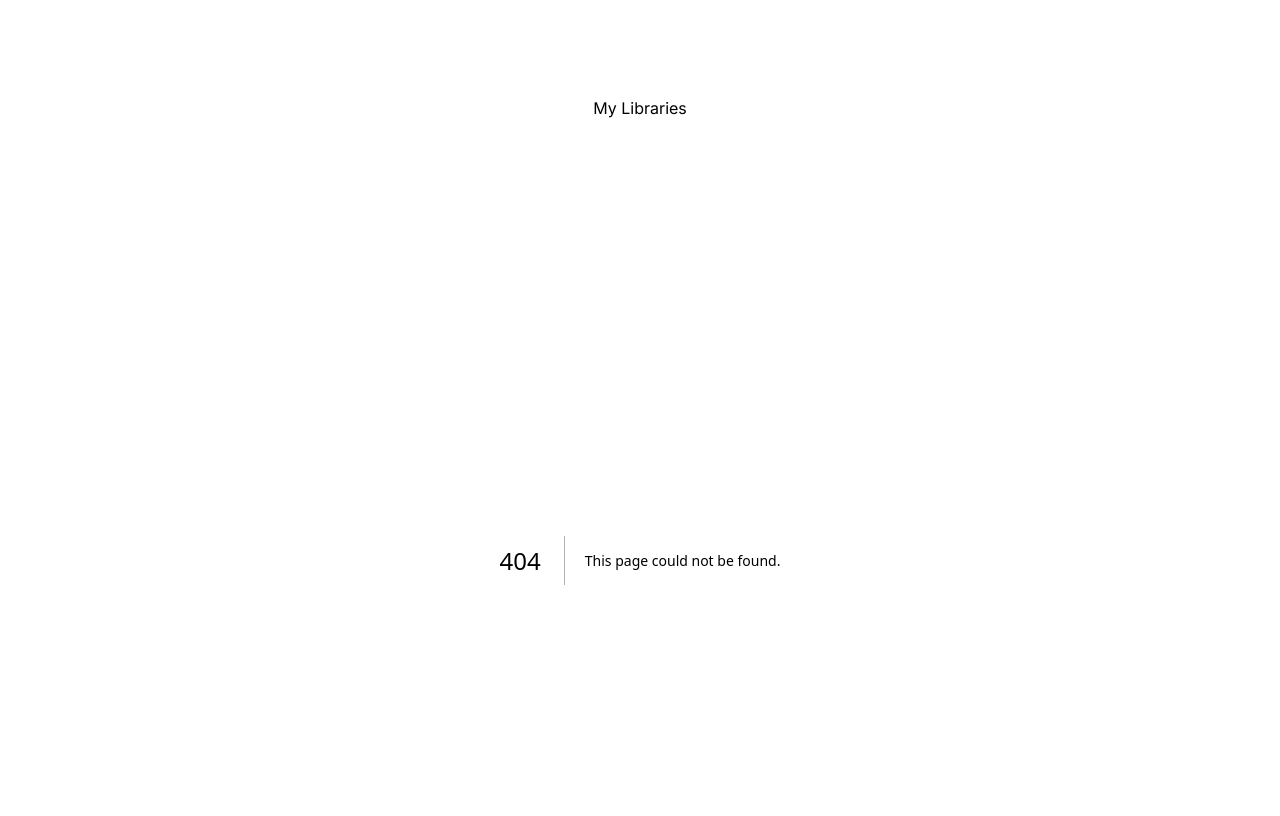
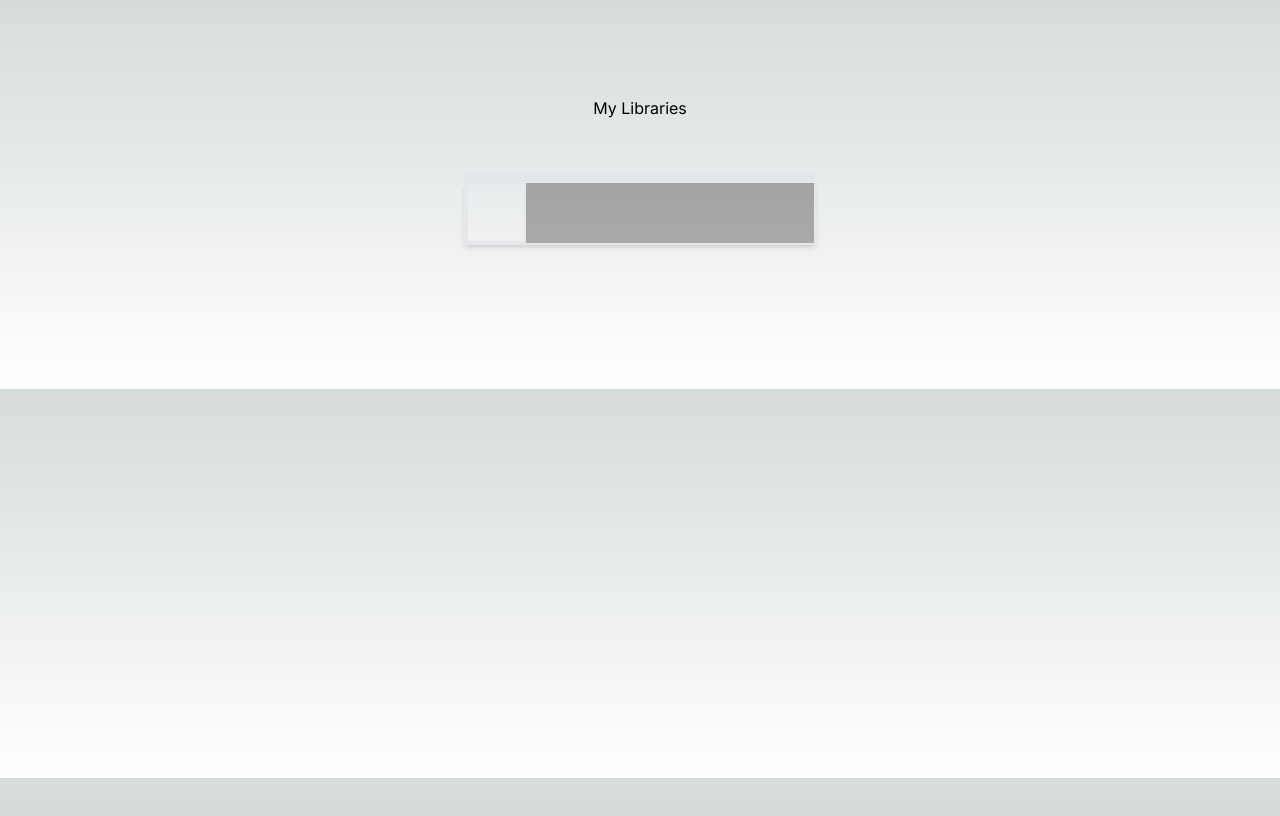
Before and after one commit to YDayeon/my-libraries, a Next.js app: page /mini-map in a window 1280 px wide. Before the commit this address had no page. Shown: the top 816 px of the page. Built offline with nearby package versions, Linux system fonts and the light colour scheme.

Commit message:
feat: minimap

```diff
--- a/package.json
+++ b/package.json
@@ -20,6 +20,7 @@
     "postcss": "8.4.29",
     "react": "18.2.0",
     "react-dom": "18.2.0",
+    "styled-components": "^6.0.7",
     "tailwind-scrollbar-hide": "^1.1.7",
     "tailwindcss": "3.3.3",
     "typescript": "5.2.2",
--- /dev/null
+++ b/src/app/mini-map/Minimap.tsx
@@ -0,0 +1,39 @@
+import Image from 'next/image';
+import React, { TouchEvent, useEffect, useRef } from 'react';
+
+type Props = {
+  touchMoveMinimap: (event: TouchEvent<HTMLDivElement>) => void;
+  positionX: number;
+  setMaxOffsetWidth: (width: number) => void;
+};
+
+const MiniMap = React.forwardRef<HTMLDivElement, Props>(
+  ({ touchMoveMinimap, positionX, setMaxOffsetWidth }, minimapBoxRef) => {
+    const maxWidthRef = useRef<HTMLDivElement>(null);
+
+    useEffect(() => {
+      if (maxWidthRef.current) {
+        setMaxOffsetWidth(maxWidthRef.current?.offsetWidth - 56 - 4);
+      }
+    }, [maxWidthRef.current]);
+    return (
+      <div
+        ref={maxWidthRef}
+        className='border-box relative h-16 w-full overflow-hidden border-2 border-primary shadow-md'
+        onTouchMove={touchMoveMinimap}
+      >
+        <div
+          ref={minimapBoxRef}
+          className='box-content h-14 w-14 border-2 border-primary outline outline-[500px] outline-black/30'
+          style={{
+            position: 'absolute',
+            left: `${positionX}px`,
+          }}
+        ></div>
+      </div>
+    );
+  }
+);
+
+MiniMap.displayName = 'MiniMap';
+export default MiniMap;
--- /dev/null
+++ b/src/app/mini-map/Monitoring.tsx
@@ -0,0 +1,44 @@
+import { FocusEvent, TouchEvent } from 'react';
+import styled from 'styled-components';
+import Image from 'next/image';
+import { TOnClickDevice, TOptionalClassList } from './page';
+
+type Props = {
+  transformPositionX: number;
+  onClickDevice?: TOnClickDevice;
+  onBlur?: (e: FocusEvent<HTMLButtonElement>) => void;
+  optionalClassList: TOptionalClassList;
+  touchStartMonitoring: (event: TouchEvent<HTMLDivElement>) => void;
+  touchMoveMonitoring: (event: TouchEvent<HTMLDivElement>) => void;
+};
+
+const ImageContainer = styled.div`
+  width: 100%;
+  position: relative;
+  ::after {
+    content: '';
+    display: block;
+    padding-bottom: 100%;
+  }
+`;
+
+function Monitoring({
+  transformPositionX,
+  touchStartMonitoring,
+  touchMoveMonitoring,
+}: Props) {
+  return (
+    <div className='relative flex w-full justify-center overflow-hidden border-2 border-primary shadow-md'>
+      <ImageContainer>
+        <span className='absolute left-2 top-2 z-10 flex items-center justify-center rounded-md border-1 border-primary bg-white px-1.5 text-base text-primary'>
+          복도
+        </span>
+        <span className='absolute bottom-2 left-2 z-10 flex items-center justify-center rounded-md border-1 border-primary bg-white px-1.5 text-base text-primary'>
+          창측
+        </span>
+      </ImageContainer>
+    </div>
+  );
+}
+
+export default Monitoring;
--- /dev/null
+++ b/src/app/mini-map/page.tsx
@@ -0,0 +1,143 @@
+'use client';
+
+import { FocusEvent, TouchEvent, useRef, useState } from 'react';
+import Monitoring from './Monitoring';
+import MiniMap from './Minimap';
+
+export type TOptionalClassList = (
+  graphicDevice: MonitoringGraphicDeviceData
+) => string;
+export type TOnClickDevice = (
+  graphicDevice: MonitoringGraphicDeviceData
+) => void;
+type TResult = {
+  ok: boolean;
+  error?: string | null;
+};
+export type MonitoringGraphicDeviceData = {
+  DVC_ID: number;
+  DVC_ALIAS_NM: string | null;
+  DVC_EXPL: string | null;
+  XAX_CORD: number | null;
+  YAX_CORD: number | null;
+  DATA_TP_SEQNO: number | null;
+  DVC_NO: number | null;
+  CTRL_NO: number | null;
+  USE_QNT_RT: number;
+  FRST_REG_DT: string;
+  LST_CHG_DT: string;
+  LOC_ID: number | null;
+  GROUP: { GRP_ID: number }[];
+};
+type Props = {
+  onClickDevice?: TOnClickDevice;
+  onBlur?: (e: FocusEvent<HTMLButtonElement>) => void;
+  containerClassList?: string;
+  optionalClassList: TOptionalClassList;
+  result?: TResult;
+  selectedDeviceList?: any;
+};
+
+function MonitoringDevice({
+  onClickDevice,
+  onBlur,
+  containerClassList,
+  optionalClassList,
+  result,
+  selectedDeviceList,
+}: Props) {
+  const [positionX, setPositionX] = useState(0);
+  const [touchStartPoint, setTouchStartPoint] = useState({
+    clientX: 0,
+    transformPositionX: 0,
+    positionX: 0,
+  });
+  const [transformPositionX, setTransformPositionX] = useState(0);
+  const [maxOffsetWidth, setMaxOffsetWidth] = useState(0);
+  const minimapBoxRef = useRef<HTMLDivElement>(null);
+
+  const touchMoveMinimap = (event: TouchEvent<HTMLDivElement>) => {
+    const { clientX } = event.touches[0];
+
+    let currentTouchPositionX = clientX - 40 - 28;
+    let transformPositionX = Math.floor(
+      (currentTouchPositionX / maxOffsetWidth) * 100
+    );
+
+    if (
+      currentTouchPositionX >= 0 &&
+      currentTouchPositionX <= maxOffsetWidth - 2
+    ) {
+      setPositionX(currentTouchPositionX);
+      setTransformPositionX(transformPositionX >= 0 ? transformPositionX : 0);
+    }
+  };
+  const touchStartMonitoring = (event: TouchEvent<HTMLDivElement>) =>
+    setTouchStartPoint({
+      clientX: event.changedTouches[0].clientX,
+      transformPositionX: transformPositionX,
+      positionX: positionX,
+    });
+  const touchMoveMonitoring = (event: TouchEvent<HTMLDivElement>) => {
+    const { clientX } = event.changedTouches[0];
+    const offsetLeft = minimapBoxRef.current?.offsetLeft;
+    const touchDifference = clientX - touchStartPoint.clientX;
+    if (!!offsetLeft || offsetLeft === 0) {
+      if ((offsetLeft <= 0 || transformPositionX <= 0) && touchDifference > 0) {
+        setPositionX(0);
+        setTransformPositionX(0);
+      } else if (
+        (offsetLeft >= maxOffsetWidth || transformPositionX >= 100) &&
+        touchDifference < 0
+      ) {
+        setPositionX(maxOffsetWidth - 2);
+        setTransformPositionX(100);
+      } else {
+        const marginValue = Math.floor(
+          (Math.abs(touchDifference) / (maxOffsetWidth * 3)) * 100
+        ); // monitoring 화면에서 움직이는 값
+        if (touchDifference <= 0) {
+          setTransformPositionX(
+            touchStartPoint.transformPositionX + marginValue
+          );
+          setPositionX(touchStartPoint.positionX - (touchDifference - 4) / 4);
+        } else {
+          setTransformPositionX(
+            touchStartPoint.transformPositionX - marginValue
+          );
+          setPositionX(
+            touchStartPoint.positionX - (Math.abs(touchDifference) - 4) / 4
+          );
+        }
+      }
+    }
+  };
+
+  const MonitoringProps = {
+    transformPositionX,
+    touchStartMonitoring,
+    touchMoveMonitoring,
+    onBlur,
+    onClickDevice,
+    optionalClassList,
+  };
+  const MiniMapProps = {
+    touchMoveMinimap,
+    positionX,
+    setMaxOffsetWidth,
+  };
+
+  return (
+    <section
+      className={`relative mx-auto flex h-full ${
+        !!containerClassList ? containerClassList : 'w-85%'
+      } flex-col pb-2`}
+      style={{ gap: '0.3rem', paddingTop: '0.78rem', maxWidth: '22rem' }}
+    >
+      <Monitoring {...MonitoringProps} />
+      <MiniMap {...MiniMapProps} ref={minimapBoxRef} />
+    </section>
+  );
+}
+
+export default MonitoringDevice;
--- a/src/app/page.tsx
+++ b/src/app/page.tsx
@@ -9,7 +9,7 @@ export default function Home() {
           <Link href='/time-slot'>Time Slot</Link>
         </li>
         <li className='bg-orange-400 py-2 justify-center rounded-lg flex'>
-          <Link href='/minimap'>Minimap</Link>
+          <Link href='/mini-map'>Minimap</Link>
         </li>
         <li></li>
       </ul>
```
Also changed, not shown: src/app/time-slot/page.tsx (+1 -7 lines), 1 other file (tests, documents, lock files or other folders).
